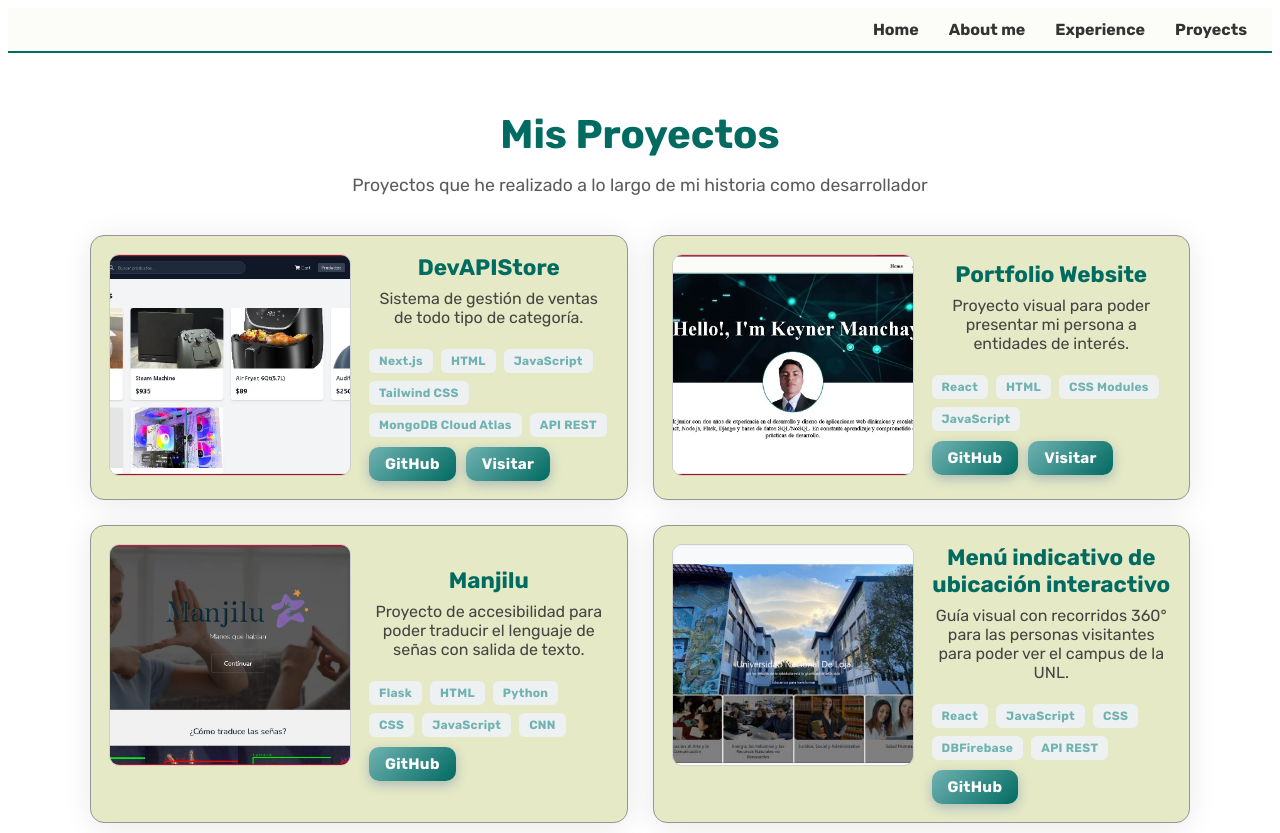
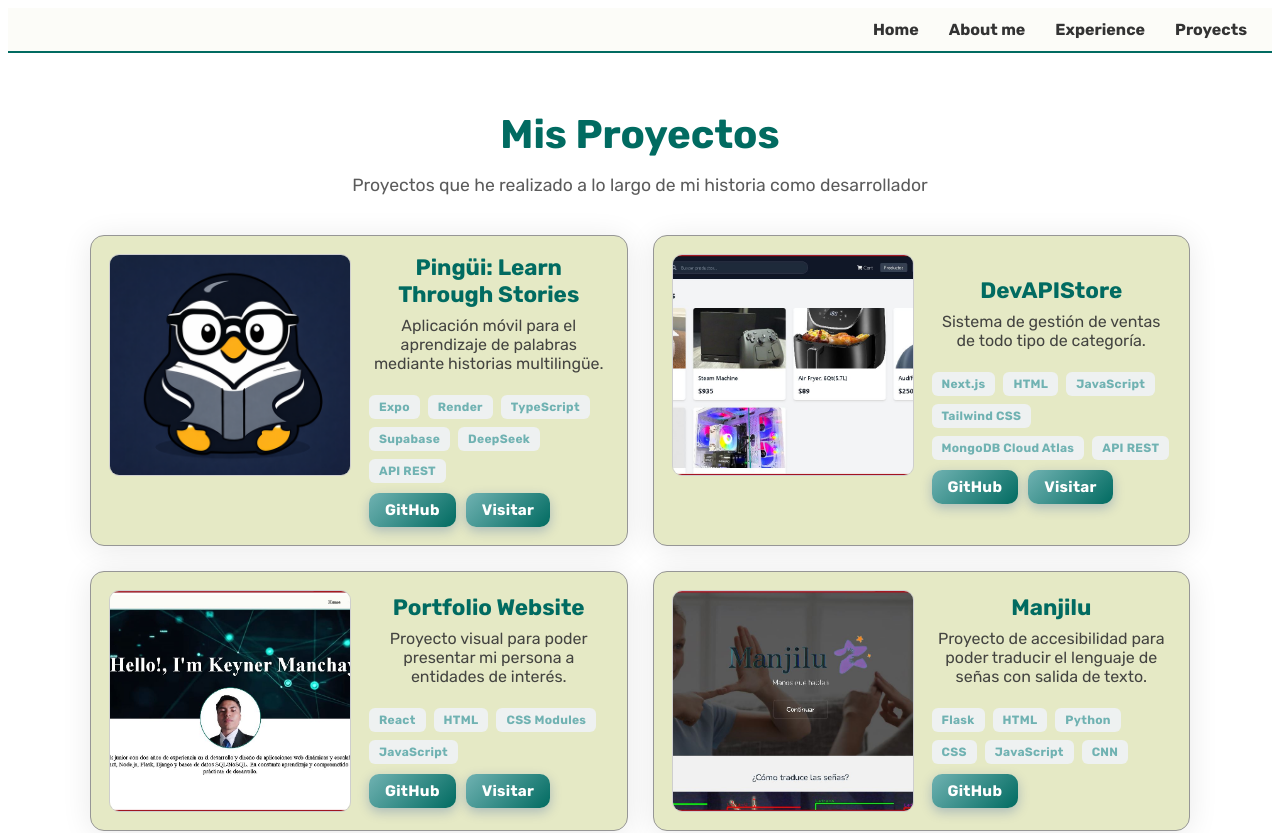
Before and after one commit to kirth8/helloportafolio, a React (Create React App) app in the folder helloportafolio/: page /projects in a window 1280 px wide. Shown: the top 833 px of the page. Built offline with nearby package versions, Linux system fonts and the light colour scheme.

Commit message:
Se Actuliza los datos constantes con un nuevo proyecto (Pingui)

```diff
--- a/helloportafolio/src/data/projects.js
+++ b/helloportafolio/src/data/projects.js
@@ -1,4 +1,12 @@
 const projects = [
+  {
+    title: "Pingüi: Learn Through Stories",
+    desc: "Aplicación móvil para el aprendizaje de palabras mediante historias multilingüe.",
+    tech: ["Expo", "Render", "TypeScript", "Supabase", "DeepSeek", "API REST"],
+    // github: "https://github.com/kirth8/DevAPIStore",
+    deploy: "https://play.google.com/store/apps/details?id=com.pingui.learningwords",
+    image: `${process.env.PUBLIC_URL}/img/Pingui.JPG`,
+  },
   {
     title: "DevAPIStore",
     desc: "Sistema de gestión de ventas de todo tipo de categoría.",
```
Also changed, not shown: helloportafolio/public/img/Pingui.JPG (added).
